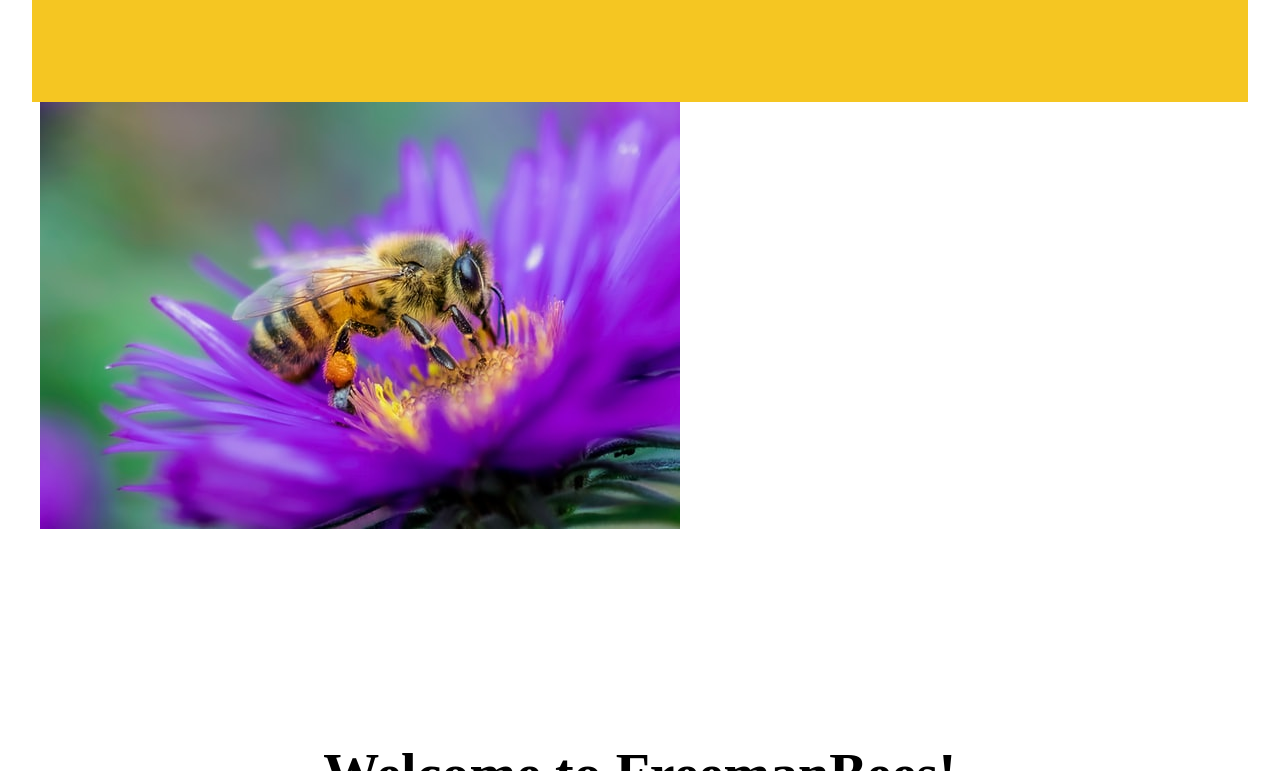
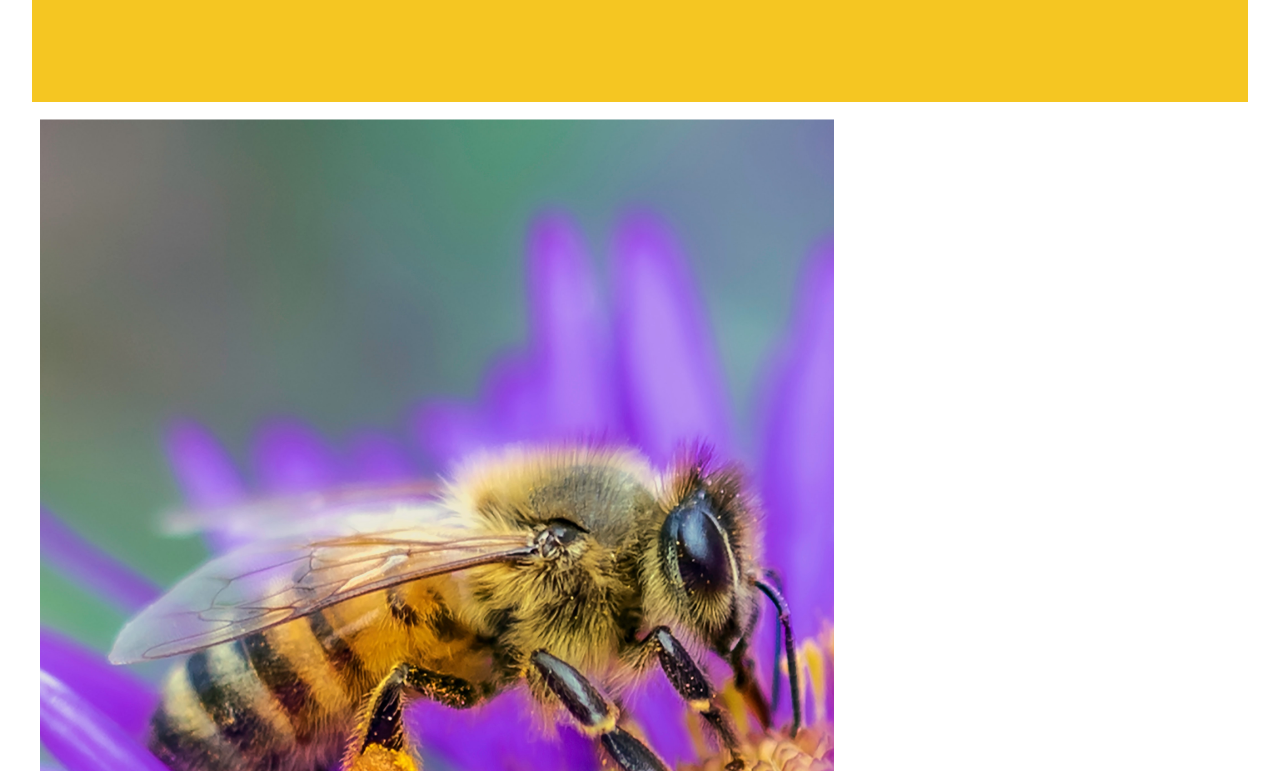
Before and after one commit to CalFreeman/freemanbees, a Next.js app: page / in a window 1280 px wide. Shown: the part 649-1420 px from the top of the page. Built offline with nearby package versions, Linux system fonts and the light colour scheme.

Commit message:
testing img sizing

```diff
--- a/components/home/MainView.tsx
+++ b/components/home/MainView.tsx
@@ -3,8 +3,13 @@ import React from "react";
 
 
 const MainView = () => (
-  <div className="col-md-9">
-    <img className="mainImg" src="images/dustin-humes-Xd-DRy9jJMc-unsplash(1).jpg"/>
+  <div className="mainV">
+    <img className="mainImg" src="images/drawingBeepurp.svg"
+    style={{
+      maxWidth: "100%",
+      height: "auto",
+
+      }} />
 
     <div className="feed-toggle">
     </div>
--- a/styles/globals.css
+++ b/styles/globals.css
@@ -213,6 +213,12 @@ nav {
 }
 
 
+.mainV{
+  max-width: 100%;
+  height: auto;
+  width: auto\9; /* ie8 */
+}
+
 /* END Navbar-Hamburger */
 /*** ---END Navbar--- ***/
 
```
Also changed, not shown: public/images/drawingBeepurp.svg (added), public/images/dustin-humes-purpbee.svg (added).
